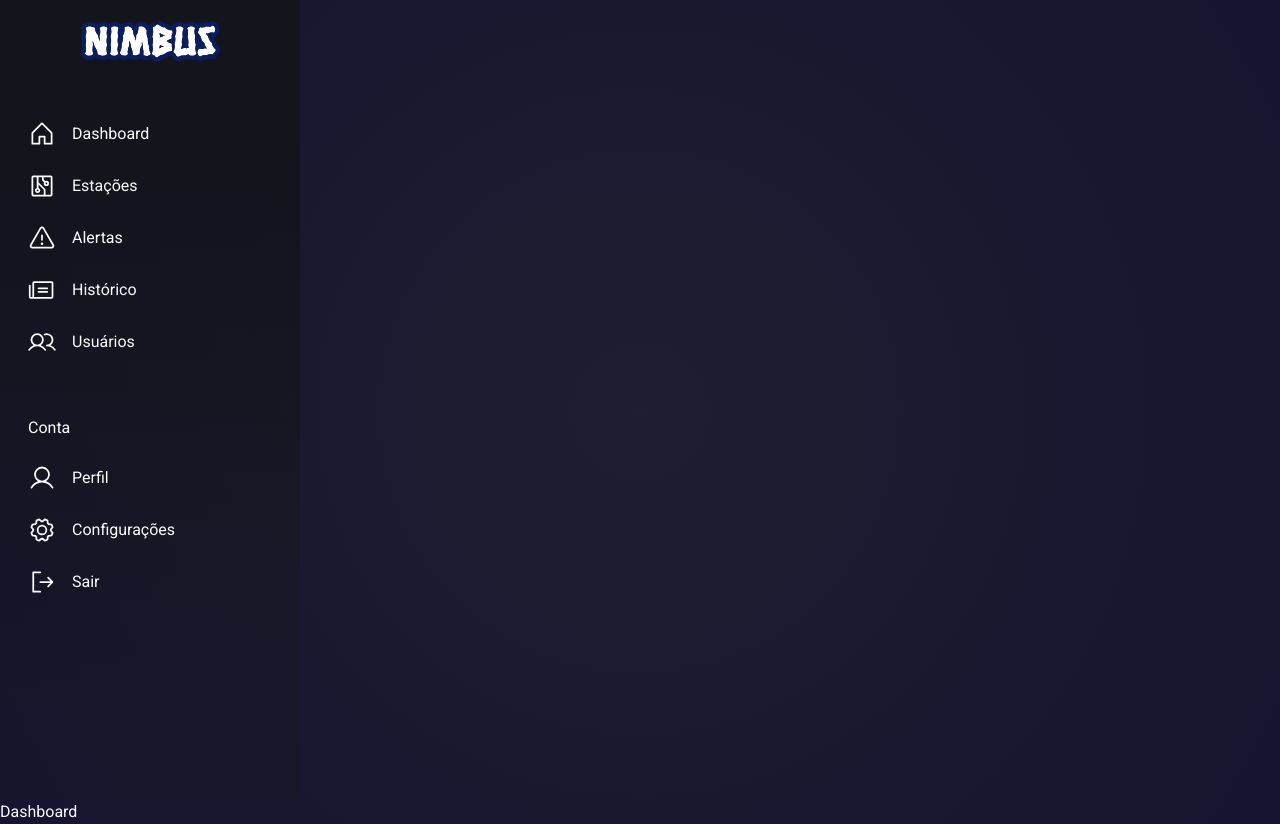
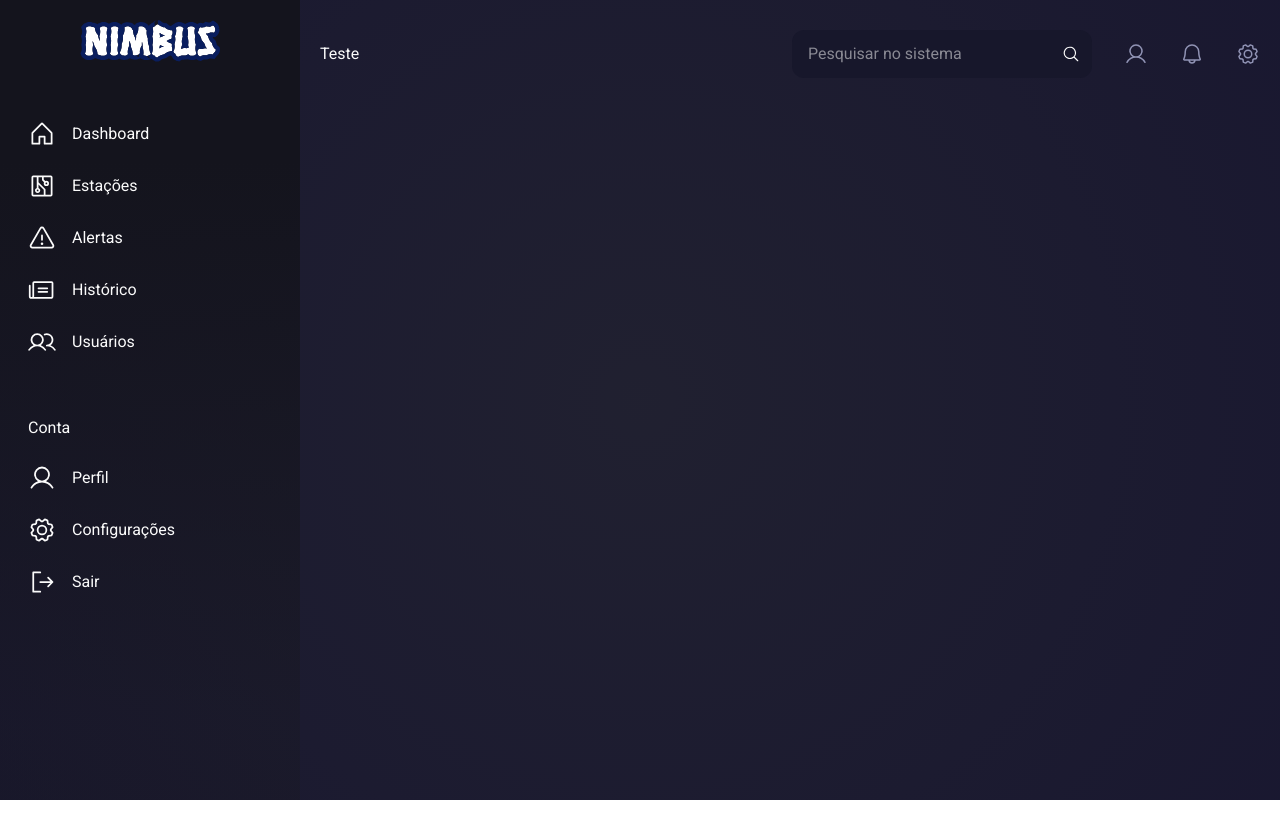
Before and after one commit to FR0M-ZER0/nimbus-front, a React (Vite) app: page /admin in a window 1280 px wide. After the commit the page ends 800 px from the top, so only its background shows below. Built offline with nearby package versions, Linux system fonts and the light colour scheme.

Commit message:
feat[F0-54]: Adiciona componente topbar

```diff
--- /dev/null
+++ b/src/components/SystemSearchbar.jsx
@@ -0,0 +1,15 @@
+import React from 'react'
+import { MagnifyingGlassIcon } from '@phosphor-icons/react'
+
+function SystemSearchbar({ inputValue, onChange }) {
+    return (
+        <div className='w-full relative alt-dark-color-2-bg rounded-xl px-4 py-3' >
+            <input placeholder='Pesquisar no sistema' value={inputValue} onChange={onChange} />
+            <div className='absolute right-3 top-1/2 -translate-y-1/2'>
+                <MagnifyingGlassIcon size={18} />
+            </div>
+        </div>
+    )
+}
+
+export default SystemSearchbar
--- /dev/null
+++ b/src/components/Topbar.jsx
@@ -0,0 +1,27 @@
+import React from 'react'
+import SystemSearchbar from './SystemSearchbar'
+import { UserIcon, BellIcon, GearIcon } from '@phosphor-icons/react'
+
+function Topbar({ title }) {
+    return (
+        <header className='flex py-[30px] items-center'>
+            <p>
+                { title }
+            </p>
+
+            <div className='flex items-center flex-1 justify-end'>
+                <div className='w-[300px] mr-8'>
+                    <SystemSearchbar />
+                </div>
+
+                <div className='flex'>
+                    <UserIcon size={24} className='alt-light-color-text' />
+                    <BellIcon size={24} className='alt-light-color-text mx-8' />
+                    <GearIcon size={24} className='alt-light-color-text' />
+                </div>
+            </div>
+        </header>
+    )
+}
+
+export default Topbar
--- a/src/index.css
+++ b/src/index.css
@@ -62,7 +62,7 @@ a {
 
 /********************************************** Padrões específicos **********************************************/
 .gradient-dark-bg {
-  background: radial-gradient(circle, rgba(12, 12, 12, 0) -80%, #070230 260%),
+  background: radial-gradient(circle, rgba(12, 12, 12, 0) -80%, #070230 360%) /* Deixar ou 260% ou 360% */,
     var(--main-dark-color);
 }
 
--- a/src/pages/admin/DashboardPage.jsx
+++ b/src/pages/admin/DashboardPage.jsx
@@ -4,7 +4,6 @@ import Layout from './Layout'
 function DashboardPage() {
     return (
         <>
-            <h2>Dashboard</h2>
         </>
     )
 }
--- a/src/pages/admin/Layout.jsx
+++ b/src/pages/admin/Layout.jsx
@@ -1,12 +1,16 @@
 import React from 'react'
 import { Outlet } from 'react-router'
 import Sidebar from '../../components/Sidebar'
+import Topbar from '../../components/Topbar'
 
 function Layout() {
     return (
-        <div className='flex flex-col min-h-screen max-w-screen gradient-dark-bg main-light-color-text'>
+        <div className='flex min-h-screen max-w-screen gradient-dark-bg main-light-color-text'>
             <Sidebar />
-            <Outlet />
+            <div className='flex-1 px-[20px]'>
+                <Topbar title={'Teste'} />
+                <Outlet />
+            </div>
         </div>
     )
 }
```
